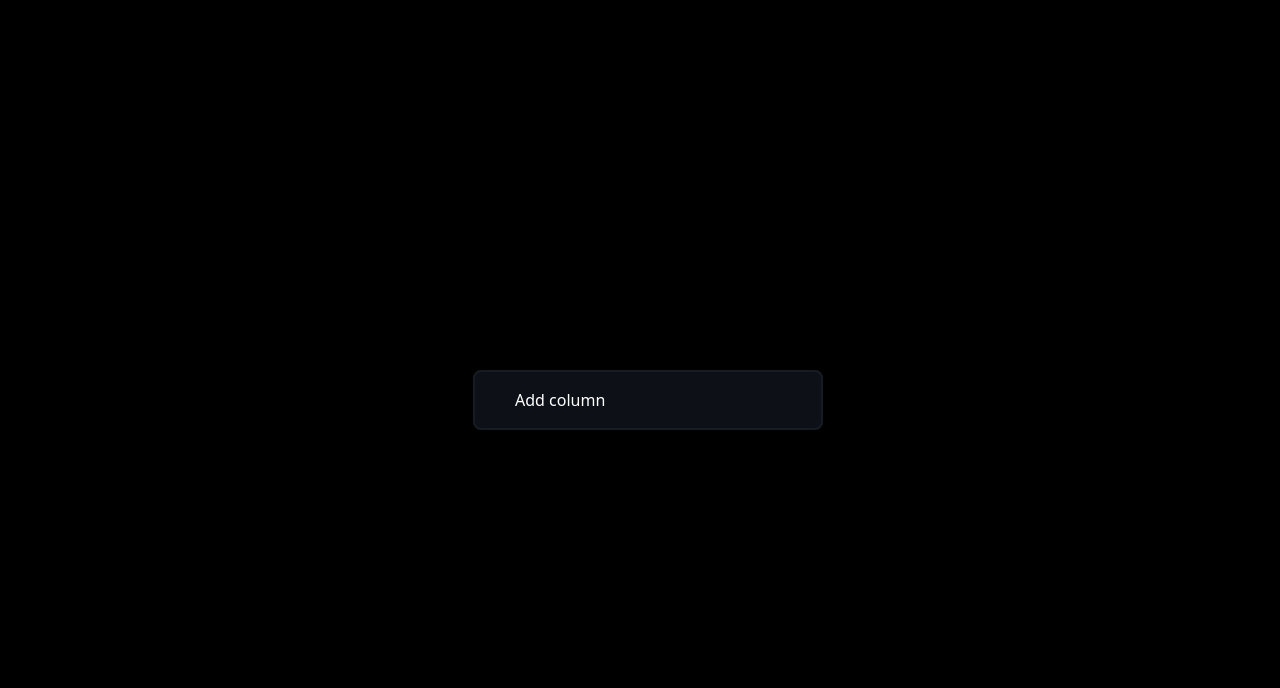
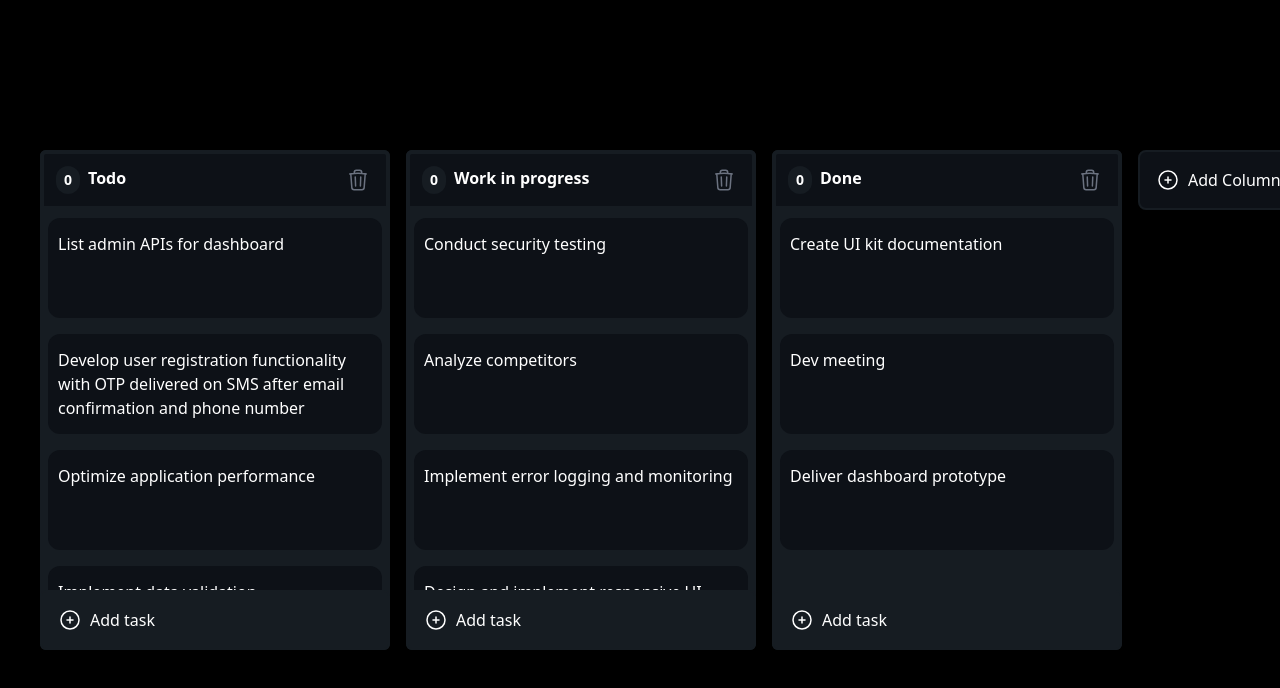
Before and after one commit to erickNjuki/React-DnD, a React (Vite) app: page / in a window 1280 px wide. Shown: the top 688 px of the page. Built offline with nearby package versions, Linux system fonts and the light colour scheme; some icons are missing.

Commit message:
Board logic

```diff
--- a/src/components/ColumnContainer.tsx
+++ b/src/components/ColumnContainer.tsx
@@ -1,13 +1,83 @@
-import { Column } from "../types";
+import { SortableContext, useSortable } from "@dnd-kit/sortable";
+import TrashIcon from "../icons/TrashIcon";
+import { Column, Id, Task } from "../types";
+import { CSS } from "@dnd-kit/utilities";
+import { useMemo, useState } from "react";
+import PlusIcon from "../icons/PlusIcon";
+import TaskCard from "./TaskCard";
 
 interface Props {
   column: Column;
+  deleteColumn: (id: Id) => void;
+  updateColumn: (id: Id, title: string) => void;
+
+  createTask: (columnId: Id) => void;
+  updateTask: (id: Id, content: string) => void;
+  deleteTask: (id: Id) => void;
+  tasks: Task[];
 }
 
-function ColumnContainer(props: Props) {
-  const { column } = props;
+function ColumnContainer({
+  column,
+  deleteColumn,
+  updateColumn,
+  createTask,
+  tasks,
+  deleteTask,
+  updateTask,
+}: Props) {
+  const [editMode, setEditMode] = useState(false);
+
+  const tasksIds = useMemo(() => {
+    return tasks.map((task) => task.id);
+  }, [tasks]);
+
+  const {
+    setNodeRef,
+    attributes,
+    listeners,
+    transform,
+    transition,
+    isDragging,
+  } = useSortable({
+    id: column.id,
+    data: {
+      type: "Column",
+      column,
+    },
+    disabled: editMode,
+  });
+
+  const style = {
+    transition,
+    transform: CSS.Transform.toString(transform),
+  };
+
+  if (isDragging) {
+    return (
+      <div
+        ref={setNodeRef}
+        style={style}
+        className="
+      bg-columnBackgroundColor
+      opacity-40
+      border-2
+      border-pink-500
+      w-[350px]
+      h-[500px]
+      max-h-[500px]
+      rounded-md
+      flex
+      flex-col
+      "
+      ></div>
+    );
+  }
+
   return (
     <div
+      ref={setNodeRef}
+      style={style}
       className="
   bg-columnBackgroundColor
   w-[350px]
@@ -15,11 +85,16 @@ function ColumnContainer(props: Props) {
   max-h-[500px]
   rounded-md
   flex
-  flex-col"
+  flex-col
+  "
     >
       {/* Column title */}
-
       <div
+        {...attributes}
+        {...listeners}
+        onClick={() => {
+          setEditMode(true);
+        }}
         className="
       bg-mainBackgroundColor
       text-md
@@ -33,13 +108,81 @@ function ColumnContainer(props: Props) {
       border-4
       flex
       items-center
-      justify-between"
+      justify-between
+      "
       >
-        {column.title}
+        <div className="flex gap-2">
+          <div
+            className="
+        flex
+        justify-center
+        items-center
+        bg-columnBackgroundColor
+        px-2
+        py-1
+        text-sm
+        rounded-full
+        "
+          >
+            0
+          </div>
+          {!editMode && column.title}
+          {editMode && (
+            <input
+              className="bg-black focus:border-rose-500 border rounded outline-none px-2"
+              value={column.title}
+              onChange={(e) => updateColumn(column.id, e.target.value)}
+              autoFocus
+              onBlur={() => {
+                setEditMode(false);
+              }}
+              onKeyDown={(e) => {
+                if (e.key !== "Enter") return;
+                setEditMode(false);
+              }}
+            />
+          )}
+        </div>
+        <button
+          onClick={() => {
+            deleteColumn(column.id);
+          }}
+          className="
+        stroke-gray-500
+        hover:stroke-white
+        hover:bg-columnBackgroundColor
+        rounded
+        px-1
+        py-2
+        "
+        >
+          <TrashIcon />
+        </button>
       </div>
+
       {/* Column task container */}
-      {/* Footer */}
-      <div>Footer</div>
+      <div className="flex flex-grow flex-col gap-4 p-2 overflow-x-hidden overflow-y-auto">
+        <SortableContext items={tasksIds}>
+          {tasks.map((task) => (
+            <TaskCard
+              key={task.id}
+              task={task}
+              deleteTask={deleteTask}
+              updateTask={updateTask}
+            />
+          ))}
+        </SortableContext>
+      </div>
+      {/* Column footer */}
+      <button
+        className="flex gap-2 items-center border-columnBackgroundColor border-2 rounded-md p-4 border-x-columnBackgroundColor hover:bg-mainBackgroundColor hover:text-rose-500 active:bg-black"
+        onClick={() => {
+          createTask(column.id);
+        }}
+      >
+        <PlusIcon />
+        Add task
+      </button>
     </div>
   );
 }
--- a/src/components/KanbanBoard.tsx
+++ b/src/components/KanbanBoard.tsx
@@ -1,11 +1,122 @@
-import { useState } from "react";
-import PlusIcons from "../icons/PlusIcons";
+import PlusIcon from "../icons/PlusIcon";
+import { useMemo, useState } from "react";
 import { Column, Id, Task } from "../types";
 import ColumnContainer from "./ColumnContainer";
+import {
+  DndContext,
+  DragEndEvent,
+  DragOverEvent,
+  DragOverlay,
+  DragStartEvent,
+  PointerSensor,
+  useSensor,
+  useSensors,
+} from "@dnd-kit/core";
+import { SortableContext, arrayMove } from "@dnd-kit/sortable";
+import { createPortal } from "react-dom";
+import TaskCard from "./TaskCard";
+
+const defaultCols: Column[] = [
+  {
+    id: "todo",
+    title: "Todo",
+  },
+  {
+    id: "doing",
+    title: "Work in progress",
+  },
+  {
+    id: "done",
+    title: "Done",
+  },
+];
+
+const defaultTasks: Task[] = [
+  {
+    id: "1",
+    columnId: "todo",
+    content: "List admin APIs for dashboard",
+  },
+  {
+    id: "2",
+    columnId: "todo",
+    content:
+      "Develop user registration functionality with OTP delivered on SMS after email confirmation and phone number confirmation",
+  },
+  {
+    id: "3",
+    columnId: "doing",
+    content: "Conduct security testing",
+  },
+  {
+    id: "4",
+    columnId: "doing",
+    content: "Analyze competitors",
+  },
+  {
+    id: "5",
+    columnId: "done",
+    content: "Create UI kit documentation",
+  },
+  {
+    id: "6",
+    columnId: "done",
+    content: "Dev meeting",
+  },
+  {
+    id: "7",
+    columnId: "done",
+    content: "Deliver dashboard prototype",
+  },
+  {
+    id: "8",
+    columnId: "todo",
+    content: "Optimize application performance",
+  },
+  {
+    id: "9",
+    columnId: "todo",
+    content: "Implement data validation",
+  },
+  {
+    id: "10",
+    columnId: "todo",
+    content: "Design database schema",
+  },
+  {
+    id: "11",
+    columnId: "todo",
+    content: "Integrate SSL web certificates into workflow",
+  },
+  {
+    id: "12",
+    columnId: "doing",
+    content: "Implement error logging and monitoring",
+  },
+  {
+    id: "13",
+    columnId: "doing",
+    content: "Design and implement responsive UI",
+  },
+];
 
 function KanbanBoard() {
-  const [columns, setColumns] = useState<Column[]>([]);
-  console.log(columns);
+  const [columns, setColumns] = useState<Column[]>(defaultCols);
+  const columnsId = useMemo(() => columns.map((col) => col.id), [columns]);
+
+  const [tasks, setTasks] = useState<Task[]>(defaultTasks);
+
+  const [activeColumn, setActiveColumn] = useState<Column | null>(null);
+
+  const [activeTask, setActiveTask] = useState<Task | null>(null);
+
+  const sensors = useSensors(
+    useSensor(PointerSensor, {
+      activationConstraint: {
+        distance: 10,
+      },
+    })
+  );
 
   return (
     <div
@@ -17,16 +128,31 @@ function KanbanBoard() {
         items-center
         overflow-x-auto
         overflow-y-hidden
-        px-[40px]"
-    >
-      <div
-        className="m-auto flex gap-4
+        px-[40px]
     "
     >
+      <DndContext
+        sensors={sensors}
+        onDragStart={onDragStart}
+        onDragEnd={onDragEnd}
+        onDragOver={onDragOver}
+      >
+        <div className="m-auto flex gap-4">
           <div className="flex gap-4">
+            <SortableContext items={columnsId}>
               {columns.map((col) => (
-            <ColumnContainer column={col} />
+                <ColumnContainer
+                  key={col.id}
+                  column={col}
+                  deleteColumn={deleteColumn}
+                  updateColumn={updateColumn}
+                  createTask={createTask}
+                  deleteTask={deleteTask}
+                  updateTask={updateTask}
+                  tasks={tasks.filter((task) => task.columnId === col.id)}
+                />
               ))}
+            </SortableContext>
           </div>
           <button
             onClick={() => {
@@ -48,19 +174,161 @@ function KanbanBoard() {
       gap-2
       "
           >
-          <PlusIcons />
-          Add column
+            <PlusIcon />
+            Add Column
           </button>
         </div>
+
+        {createPortal(
+          <DragOverlay>
+            {activeColumn && (
+              <ColumnContainer
+                column={activeColumn}
+                deleteColumn={deleteColumn}
+                updateColumn={updateColumn}
+                createTask={createTask}
+                deleteTask={deleteTask}
+                updateTask={updateTask}
+                tasks={tasks.filter(
+                  (task) => task.columnId === activeColumn.id
+                )}
+              />
+            )}
+            {activeTask && (
+              <TaskCard
+                task={activeTask}
+                deleteTask={deleteTask}
+                updateTask={updateTask}
+              />
+            )}
+          </DragOverlay>,
+          document.body
+        )}
+      </DndContext>
     </div>
   );
+
+  function createTask(columnId: Id) {
+    const newTask: Task = {
+      id: generateId(),
+      columnId,
+      content: `Task ${tasks.length + 1}`,
+    };
+
+    setTasks([...tasks, newTask]);
+  }
+
+  function deleteTask(id: Id) {
+    const newTasks = tasks.filter((task) => task.id !== id);
+    setTasks(newTasks);
+  }
+
+  function updateTask(id: Id, content: string) {
+    const newTasks = tasks.map((task) => {
+      if (task.id !== id) return task;
+      return { ...task, content };
+    });
+
+    setTasks(newTasks);
+  }
 
   function createNewColumn() {
     const columnToAdd: Column = {
       id: generateId(),
       title: `Column ${columns.length + 1}`,
     };
+
     setColumns([...columns, columnToAdd]);
+  }
+
+  function deleteColumn(id: Id) {
+    const filteredColumns = columns.filter((col) => col.id !== id);
+    setColumns(filteredColumns);
+
+    const newTasks = tasks.filter((t) => t.columnId !== id);
+    setTasks(newTasks);
+  }
+
+  function updateColumn(id: Id, title: string) {
+    const newColumns = columns.map((col) => {
+      if (col.id !== id) return col;
+      return { ...col, title };
+    });
+
+    setColumns(newColumns);
+  }
+
+  function onDragStart(event: DragStartEvent) {
+    if (event.active.data.current?.type === "Column") {
+      setActiveColumn(event.active.data.current.column);
+      return;
+    }
+
+    if (event.active.data.current?.type === "Task") {
+      setActiveTask(event.active.data.current.task);
+      return;
+    }
+  }
+
+  function onDragEnd(event: DragEndEvent) {
+    setActiveColumn(null);
+    setActiveTask(null);
+
+    const { active, over } = event;
+    if (!over) return;
+
+    const activeId = active.id;
+    const overId = over.id;
+
+    if (activeId === overId) return;
+
+    setColumns((columns) => {
+      const activeColumnIndex = columns.findIndex((col) => col.id === activeId);
+
+      const overColumnIndex = columns.findIndex((col) => col.id === overId);
+
+      return arrayMove(columns, activeColumnIndex, overColumnIndex);
+    });
+  }
+
+  function onDragOver(event: DragOverEvent) {
+    const { active, over } = event;
+    if (!over) return;
+
+    const activeId = active.id;
+    const overId = over.id;
+
+    if (activeId === overId) return;
+
+    const isActiveATask = active.data.current?.type === "Task";
+    const isOverATask = over.data.current?.type === "Task";
+
+    if (!isActiveATask) return;
+
+    // Im dropping a Task over another Task
+    if (isActiveATask && isOverATask) {
+      setTasks((tasks) => {
+        const activeIndex = tasks.findIndex((t) => t.id === activeId);
+        const overIndex = tasks.findIndex((t) => t.id === overId);
+
+        tasks[activeIndex].columnId = tasks[overIndex].columnId;
+
+        return arrayMove(tasks, activeIndex, overIndex);
+      });
+    }
+
+    const isOverAColumn = over.data.current?.type === "Column";
+
+    // Im dropping a Task over a column
+    if (isActiveATask && isOverAColumn) {
+      setTasks((tasks) => {
+        const activeIndex = tasks.findIndex((t) => t.id === activeId);
+
+        tasks[activeIndex].columnId = overId;
+
+        return arrayMove(tasks, activeIndex, activeIndex);
+      });
+    }
   }
 }
 
```
Lines whose indentation alone changed are shown as unchanged.
